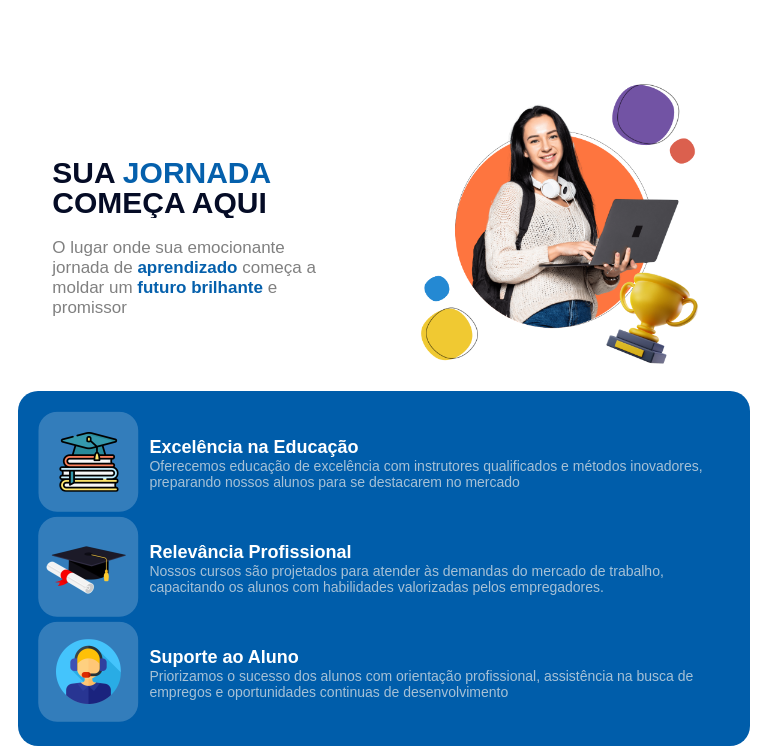
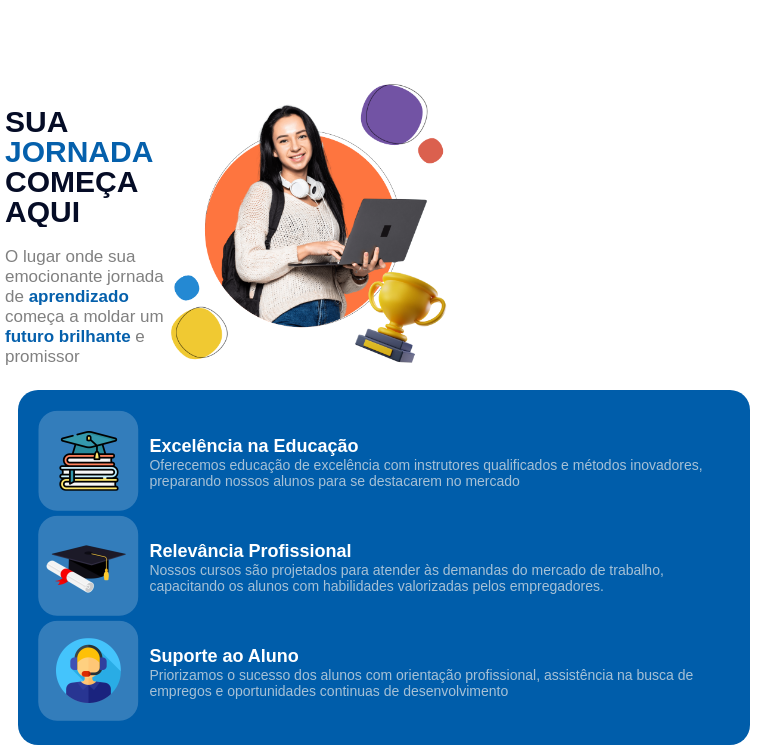
Before and after one commit to SantosKTM/inova-cursos, a plain HTML site: page index.html in a window 768 px wide. Shown: the part 66-814 px from the top of the page. Drawn offline with Linux system fonts and the light colour scheme; a web font is replaced by a local one.

Commit message:
Add files via upload

```diff
--- a/style.css
+++ b/style.css
@@ -163,7 +163,7 @@
 
 /* IMAGEM */
 .banner .foto img{
-    width: 600px;
+    width: 400px;
 }
 
 
@@ -220,13 +220,9 @@
         width: auto;
     }
 
-    .banner .foto{
-        overflow: hidden; /* Cortar o conteúdo excedente */
-
-    }
 
     .banner .foto img{
-        width: 300px;
+        width: 50%;
     }
 
 }
```
